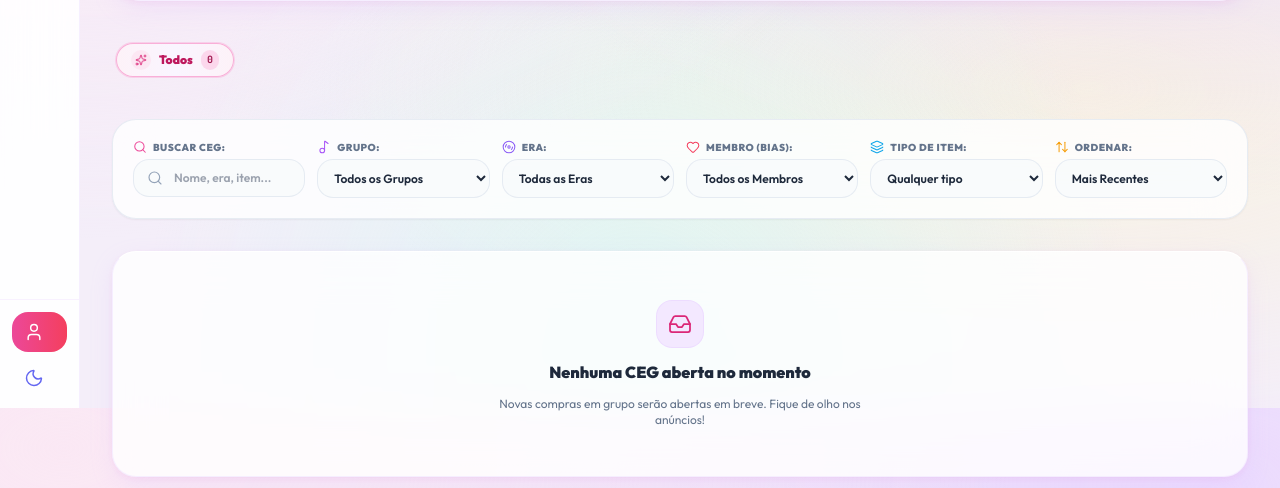
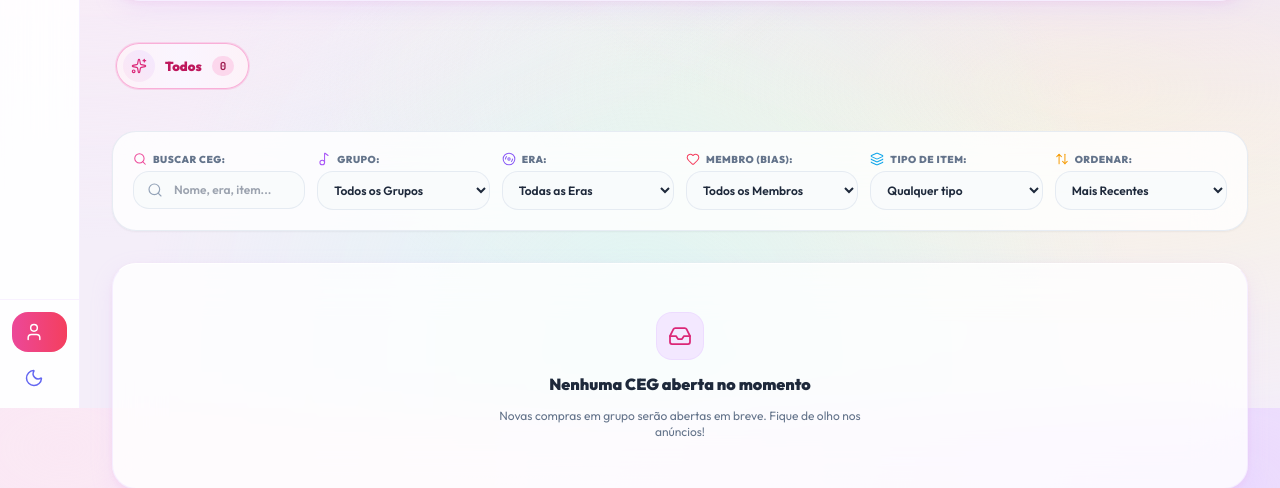
Before and after one commit to hudo9921/ceg, a Django app: template templates/home.html in a window 1280 px wide. Shown: the part 392-880 px from the top of the page. Run offline with Django 5.2, Linux system fonts and the light colour scheme; the template is opened without the code that fills it, so the values that code supplies are empty; some libraries are stand-ins or nearby versions.

Commit message:
fix(ui): ampliar tamanho dos avatares dos grupos para 32px nos chips da home

```diff
--- a/templates/cegs/partials/_home_chips_bar.html
+++ b/templates/cegs/partials/_home_chips_bar.html
@@ -1,45 +1,45 @@
 <!-- Barra de Chips / Pílulas de Navegação Rápida por Artista (Soft Y2K / Cyber-Luxury) -->
 <div class="relative w-full py-1">
-    <div class="flex items-center gap-2 overflow-x-auto no-scrollbar scroll-smooth px-1 py-1.5">
+    <div class="flex items-center gap-2.5 overflow-x-auto no-scrollbar scroll-smooth px-1 py-1.5">
 
         <!-- Pílula: Todos os Artistas -->
         <button type="button"
                 @click="selectedGroup = ''; if(selectedEra) selectedEra = ''; resetTracksScroll()"
-                class="flex items-center gap-2 px-3.5 py-1.5 rounded-full text-xs transition-all duration-200 flex-shrink-0 cursor-pointer border select-none active:scale-[0.98]"
+                class="flex items-center gap-2.5 pl-1.5 pr-3.5 py-1.5 rounded-full text-xs sm:text-[13px] transition-all duration-200 flex-shrink-0 cursor-pointer border select-none active:scale-[0.98]"
                 :class="!selectedGroup
                     ? 'bg-gradient-to-r from-pink-50 via-purple-50 to-pink-50 dark:from-pink-950/60 dark:via-purple-950/60 dark:to-pink-950/60 text-pink-700 dark:text-pink-300 border-pink-300/90 dark:border-pink-500/50 shadow-xs dark:shadow-[0_0_14px_rgba(244,114,182,0.22)] font-black ring-1 ring-pink-300/40 dark:ring-pink-500/30'
                     : 'bg-white/90 dark:bg-white/[0.04] text-slate-600 dark:text-slate-300 border-purple-100/80 dark:border-white/10 hover:bg-white dark:hover:bg-white/[0.08] hover:text-slate-900 dark:hover:text-white hover:border-pink-200 dark:hover:border-white/20 hover:-translate-y-0.5 font-semibold backdrop-blur-md shadow-2xs'">
-            <div class="w-5 h-5 rounded-full bg-pink-100 dark:bg-pink-950/70 text-pink-600 dark:text-pink-400 flex items-center justify-center shrink-0">
-                <i data-lucide="sparkles" class="w-3 h-3" stroke-width="1.75"></i>
+            <div class="w-8 h-8 rounded-full bg-gradient-to-tr from-pink-100 to-purple-100 dark:from-pink-950/80 dark:to-purple-950/80 text-pink-600 dark:text-pink-400 flex items-center justify-center shrink-0 shadow-2xs">
+                <i data-lucide="sparkles" class="w-4 h-4" stroke-width="1.75"></i>
             </div>
             <span>Todos</span>
-            <span class="text-[10px] font-mono tabular-nums font-bold px-1.5 py-0.5 rounded-full"
+            <span class="text-[11px] font-mono tabular-nums font-bold px-2 py-0.5 rounded-full"
                   :class="!selectedGroup ? 'bg-pink-200/80 dark:bg-pink-900/50 text-pink-800 dark:text-pink-200' : 'bg-slate-100 dark:bg-white/10 text-slate-500 dark:text-slate-400'"
                   x-text="hasActiveFilters() ? totalVisibleCount() : '{{ active_cegs|length }}'">
                 {{ active_cegs|length }}
             </span>
         </button>
 
-        <!-- Pílulas Individuais para cada Grupo Ativo com Avatar Real -->
+        <!-- Pílulas Individuais para cada Grupo Ativo com Avatar Ampliado -->
         {% for group in open_groups %}
             <button type="button"
                     @click="selectedGroup = (selectedGroup == '{{ group.id }}' ? '' : '{{ group.id }}'); resetTracksScroll()"
-                    class="flex items-center gap-2 px-3 py-1.5 rounded-full text-xs transition-all duration-200 flex-shrink-0 cursor-pointer border select-none active:scale-[0.98]"
+                    class="flex items-center gap-2.5 pl-1.5 pr-3.5 py-1.5 rounded-full text-xs sm:text-[13px] transition-all duration-200 flex-shrink-0 cursor-pointer border select-none active:scale-[0.98]"
                     :class="selectedGroup == '{{ group.id }}'
                         ? 'bg-gradient-to-r from-pink-50 via-purple-50 to-pink-50 dark:from-pink-950/60 dark:via-purple-950/60 dark:to-pink-950/60 text-pink-700 dark:text-pink-300 border-pink-300/90 dark:border-pink-500/50 shadow-xs dark:shadow-[0_0_14px_rgba(244,114,182,0.22)] font-black ring-1 ring-pink-300/40 dark:ring-pink-500/30'
                         : 'bg-white/90 dark:bg-white/[0.04] text-slate-600 dark:text-slate-300 border-purple-100/80 dark:border-white/10 hover:bg-white dark:hover:bg-white/[0.08] hover:text-slate-900 dark:hover:text-white hover:border-pink-200 dark:hover:border-white/20 hover:-translate-y-0.5 font-semibold backdrop-blur-md shadow-2xs'">
 
-                <!-- Avatar Circular com Foto Real do Grupo ou Fallback -->
-                <div class="w-5 h-5 rounded-full overflow-hidden shrink-0 flex items-center justify-center ring-1 ring-pink-300/40 dark:ring-white/15 bg-gradient-to-tr from-pink-500 to-purple-600 text-white shadow-2xs">
+                <!-- Avatar Circular Ampliado (32px) com Foto do Grupo ou Fallback -->
+                <div class="w-8 h-8 rounded-full overflow-hidden shrink-0 flex items-center justify-center ring-1.5 ring-pink-300/60 dark:ring-white/20 bg-gradient-to-tr from-pink-500 to-purple-600 text-white shadow-xs">
                     {% if group.image_url %}
                         <img src="{{ group.image_url }}" alt="{{ group.name }}" loading="lazy" class="w-full h-full object-cover">
                     {% else %}
-                        <span class="text-[10px] font-black">{{ group.name|slice:":1" }}</span>
+                        <span class="text-xs font-black">{{ group.name|slice:":1" }}</span>
                     {% endif %}
                 </div>
 
                 <span>{{ group.name }}</span>
-                <span class="text-[10px] font-mono tabular-nums font-bold px-1.5 py-0.5 rounded-full"
+                <span class="text-[11px] font-mono tabular-nums font-bold px-2 py-0.5 rounded-full"
                       :class="selectedGroup == '{{ group.id }}' ? 'bg-pink-200/80 dark:bg-pink-900/50 text-pink-800 dark:text-pink-200' : 'bg-slate-100 dark:bg-white/10 text-slate-500 dark:text-slate-400'"
                       x-text="hasActiveFilters() ? getGroupVisibleCount('{{ group.id }}') : '{{ group.cegs_count }}'">
                     {{ group.cegs_count }}
```
